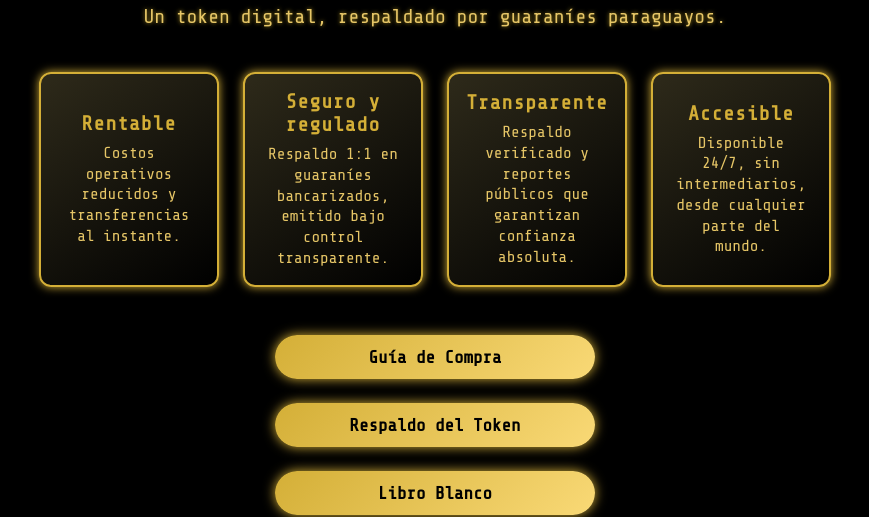
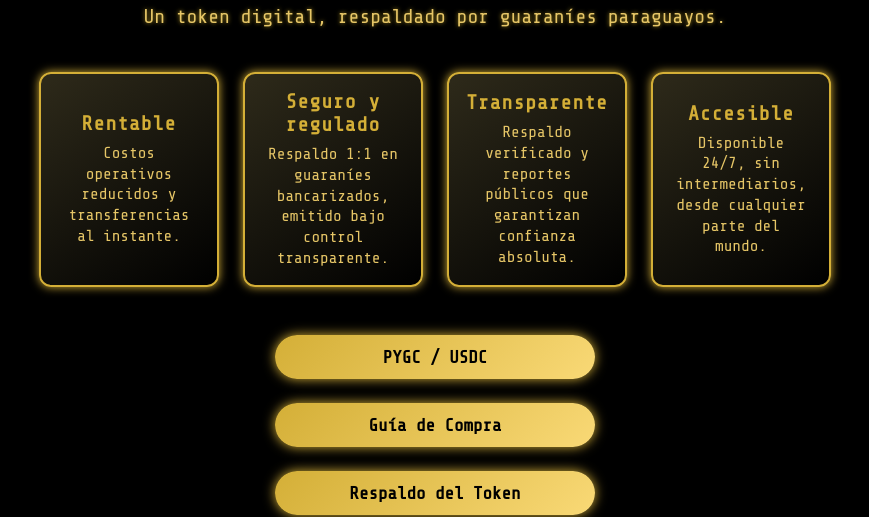
Before and after one commit to pyguaranicoin/pyguaranicoin.github.io, a website: page index.html in a window 1280 px wide. Shown: the part 306-823 px from the top of the page, without its empty margins (205-1074 px from the left). Drawn offline with nearby package versions, Linux system fonts and the light colour scheme.

Commit message:
Update index.html

```diff
--- a/index.html
+++ b/index.html
@@ -204,6 +204,7 @@
       </div>
     </div>
     <div class="btn-container">
+      <a href="https://www.stellarx.com/markets/PYGC:GAT5HZDEADRF43OVZRDEASYDEADTJS4KNE754M74NHA3Z3S54O6RPLUJ/USDC:GA5ZSEJYB37JRC5AVCIA5MOP4RHTM335X2KGX3IHOJAPP5RE34K4KZVN" target="_blank" rel="noopener noreferrer" class="btn-primary">PYGC / USDC</a>
       <a href="PYGC-Guía-de-Compra.pdf" target="_blank" rel="noopener noreferrer" class="btn-primary">Guía de Compra</a>
       <a href="https://drive.google.com/drive/folders/1CKEDhqzdn3LjqDLdVV6kAXMbYvtAb-Bc" target="_blank" rel="noopener noreferrer" class="btn-primary">Respaldo del Token</a>
       <a href="PYGC-Libro-Blanco.pdf" target="_blank" rel="noopener noreferrer" class="btn-primary">Libro Blanco</a>
```
